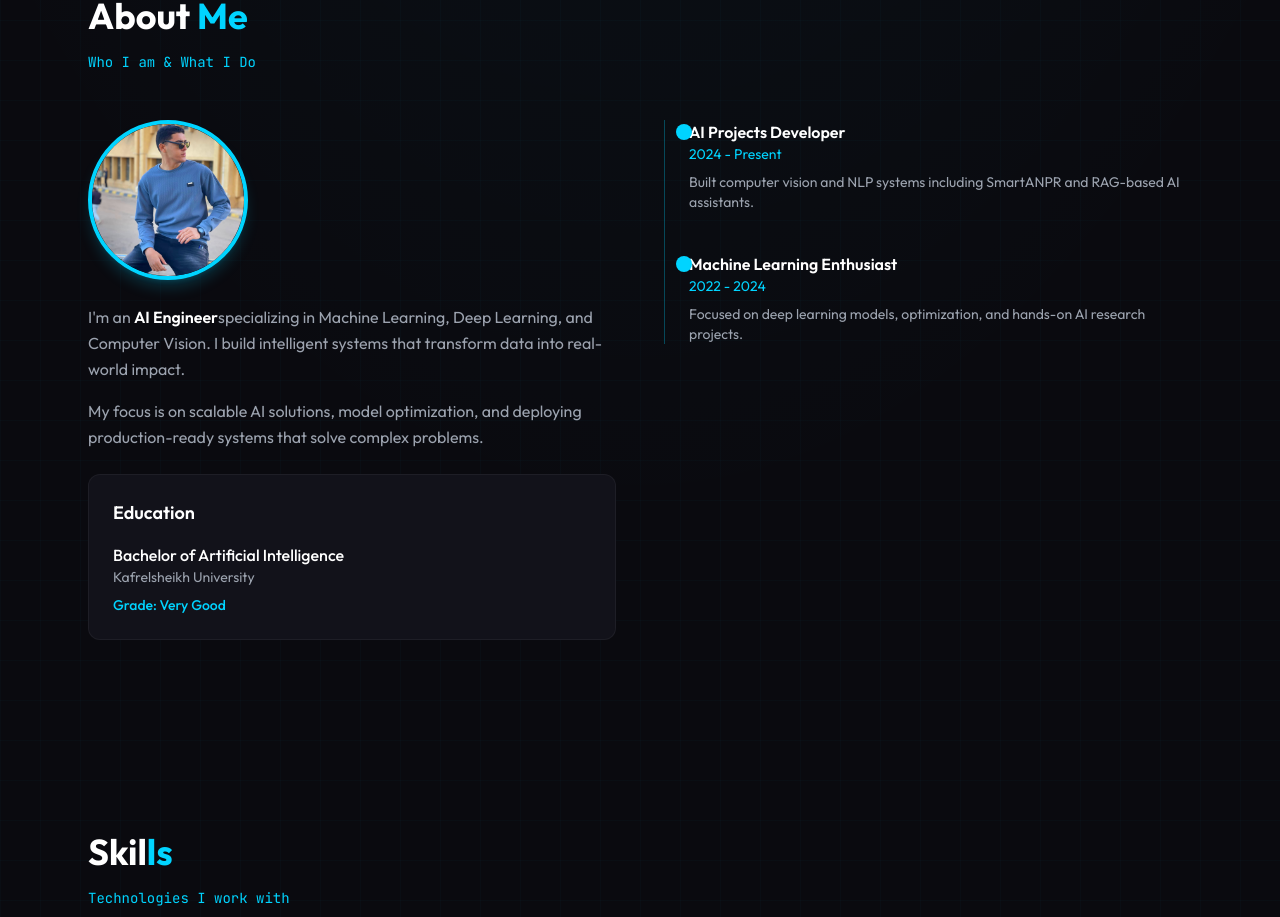
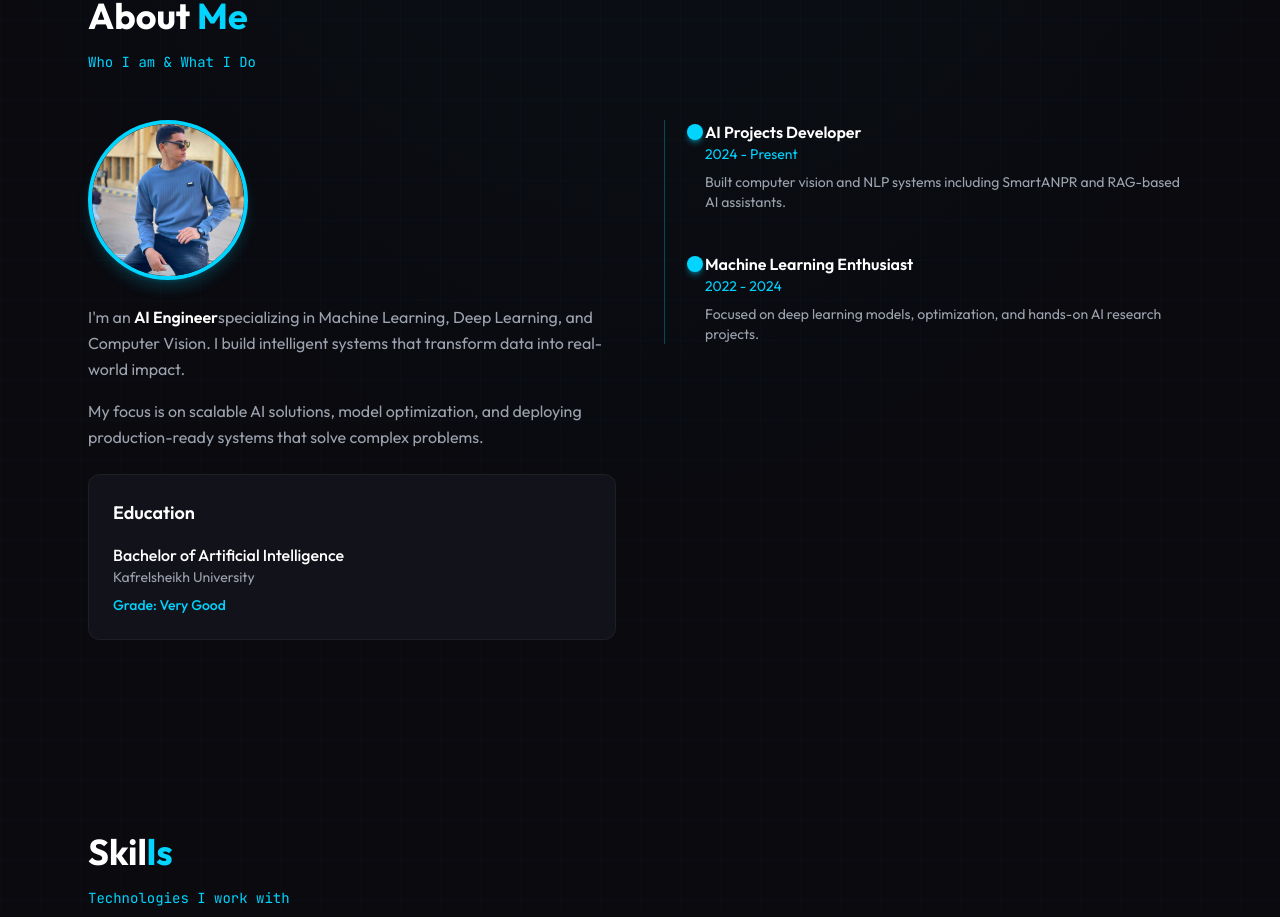
Before and after one commit to a7medabdullah7/portfolio, a Next.js app: page / in a window 1280 px wide. Shown: the part 900-1817 px from the top of the page. Built offline with nearby package versions, Linux system fonts and the light colour scheme.

Commit message:
Refactor About component with improved layout
upload file

```diff
--- a/components/About.tsx
+++ b/components/About.tsx
@@ -88,12 +88,12 @@ export default function About() {
             initial={{ opacity: 0, x: 20 }}
             whileInView={{ opacity: 1, x: 0 }}
             viewport={{ once: true }}
-            className="relative border-l border-accent-cyan/30 pl-6 space-y-10"
+            className="relative border-l border-accent-cyan/30 pl-10 space-y-10"
           >
 
             {/* Experience 1 */}
             <div className="relative">
-              <div className="absolute -left-[13px] top-1 w-4 h-4 bg-accent-cyan rounded-full"></div>
+              <div className="absolute -left-[18px] top-1 w-4 h-4 bg-accent-cyan rounded-full shadow-md shadow-accent-cyan/40"></div>
               <h4 className="text-white font-semibold">
                 AI Projects Developer
               </h4>
@@ -108,7 +108,7 @@ export default function About() {
 
             {/* Experience 2 */}
             <div className="relative">
-              <div className="absolute -left-[13px] top-1 w-4 h-4 bg-accent-cyan rounded-full"></div>
+              <div className="absolute -left-[18px] top-1 w-4 h-4 bg-accent-cyan rounded-full shadow-md shadow-accent-cyan/40"></div>
               <h4 className="text-white font-semibold">
                 Machine Learning Enthusiast
               </h4>
```
